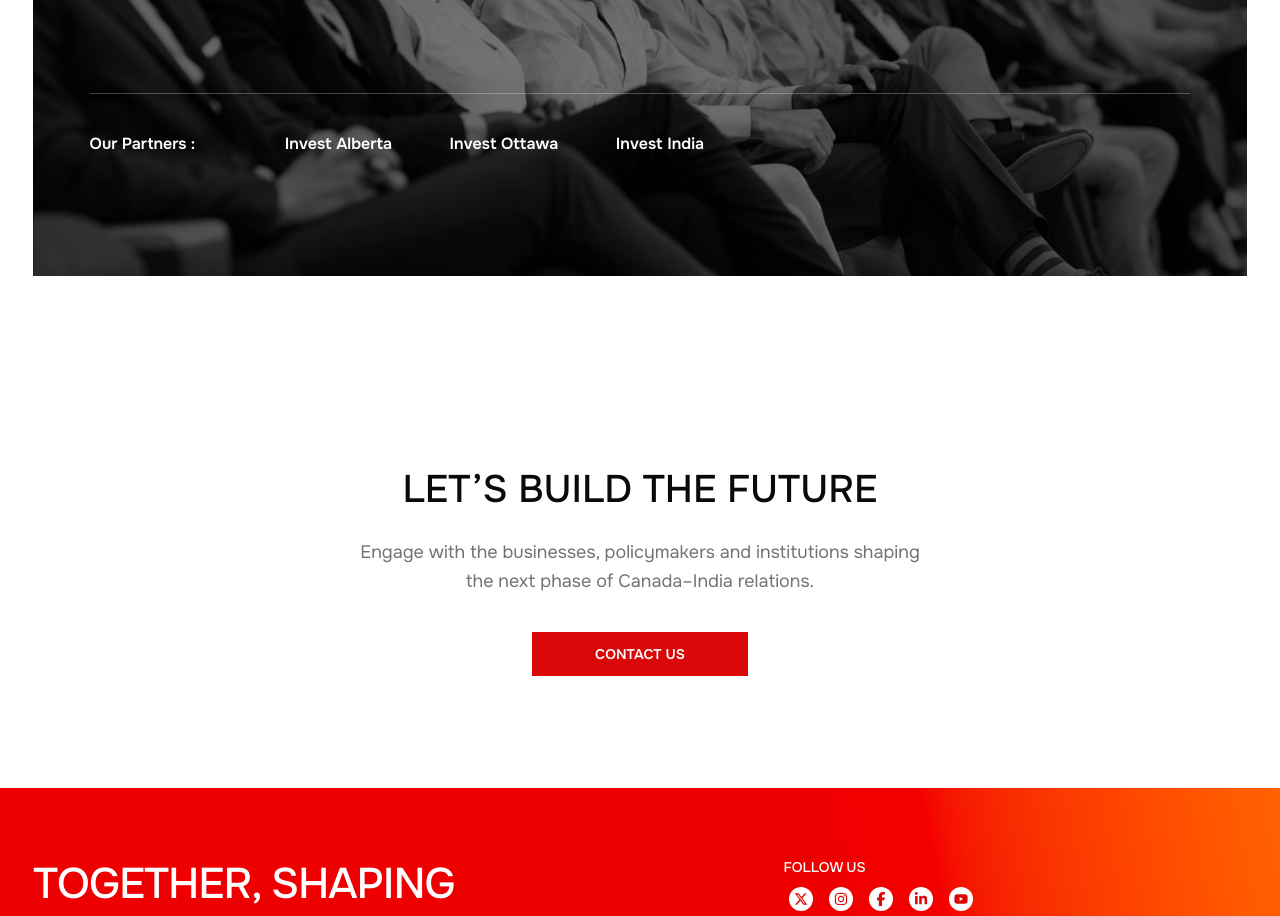
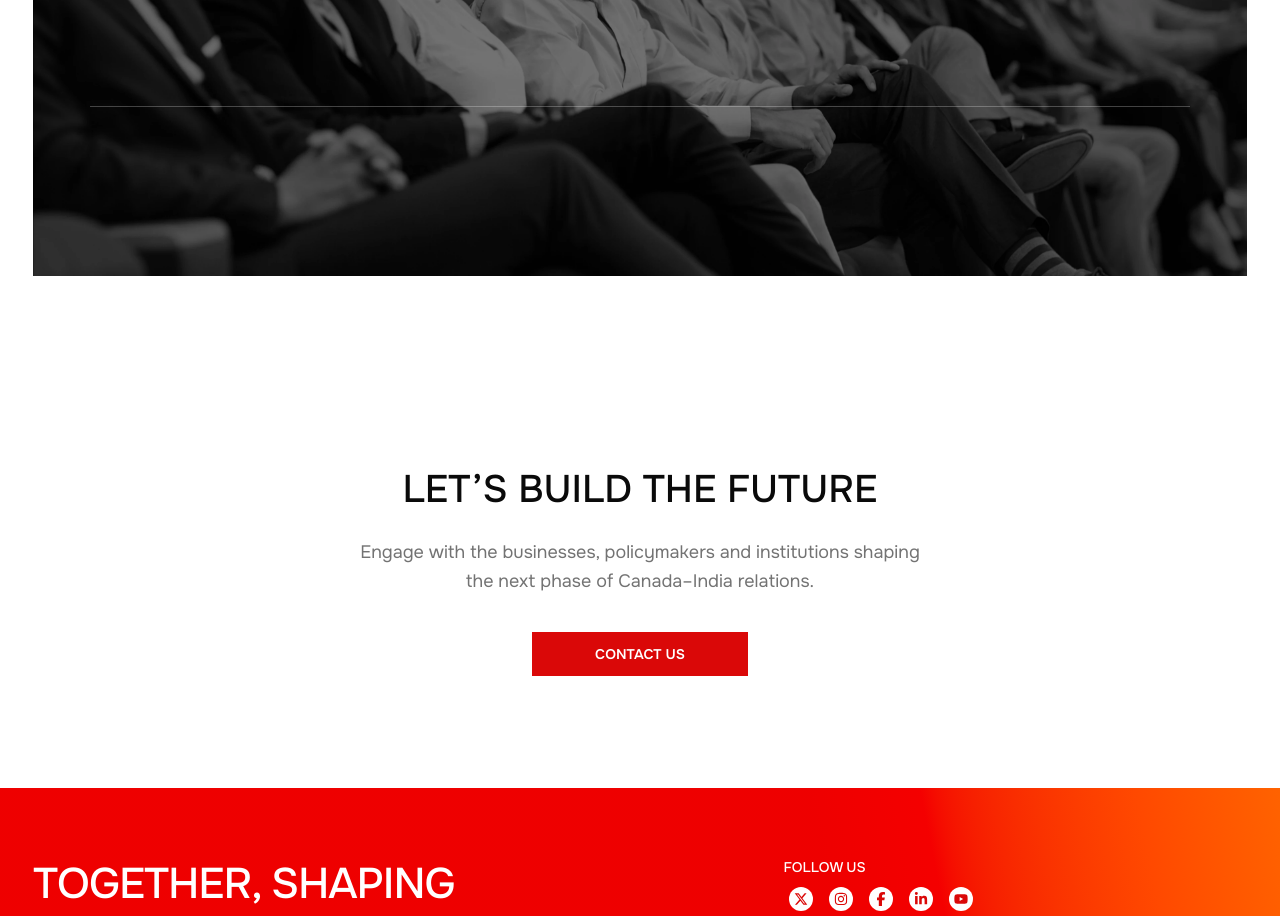
Before and after one commit to abhinavlitmus-crypto/cispf, a Next.js app in the folder web/: page /what-we-do/opportunities in a window 1280 px wide. Shown: the part 3660-4576 px from the top of the page. Built offline with nearby package versions, Linux system fonts and the light colour scheme.

Commit message:
remove opp. 4 tags

```diff
--- a/web/src/components/sections/opportunities/PartnersInProgress/PartnersInProgress.tsx
+++ b/web/src/components/sections/opportunities/PartnersInProgress/PartnersInProgress.tsx
@@ -29,10 +29,10 @@ export default function PartnersInProgress() {
           </div>
 
           <div className="mt-14 flex flex-col gap-8 border-t border-white/25 pt-14 lg:mt-[clamp(3rem,8vw,10rem)] lg:flex-row lg:items-center lg:gap-[clamp(3rem,7vw,8.5rem)] lg:pt-[clamp(2rem,3vw,3.5rem)]">
-            <p id="partners-list-label" className="text-lg font-semibold lg:text-[clamp(1rem,1.1vw,1.375rem)]">Our Partners :</p>
-            <ul aria-labelledby="partners-list-label" className="flex flex-col gap-8 lg:flex-row lg:gap-[clamp(3rem,4.5vw,5.5rem)]">
+            {/* <p id="partners-list-label" className="text-lg font-semibold lg:text-[clamp(1rem,1.1vw,1.375rem)]">Our Partners :</p> */}
+            {/* <ul aria-labelledby="partners-list-label" className="flex flex-col gap-8 lg:flex-row lg:gap-[clamp(3rem,4.5vw,5.5rem)]">
               {partners.map((partner) => <li key={partner} className="text-lg font-semibold lg:text-[clamp(1rem,1.1vw,1.375rem)]">{partner}</li>)}
-            </ul>
+            </ul> */}
           </div>
         </div>
       </div>
```
